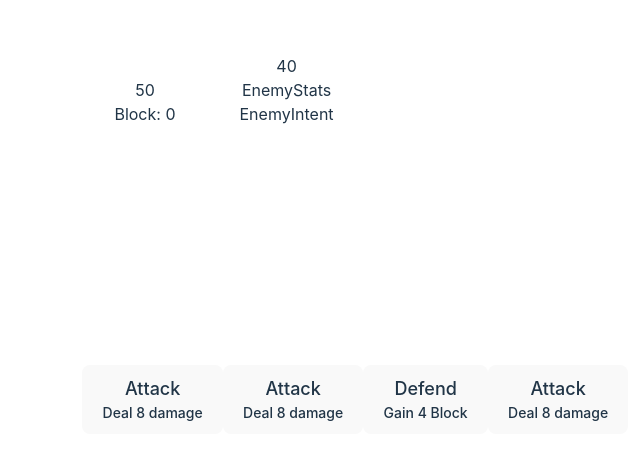
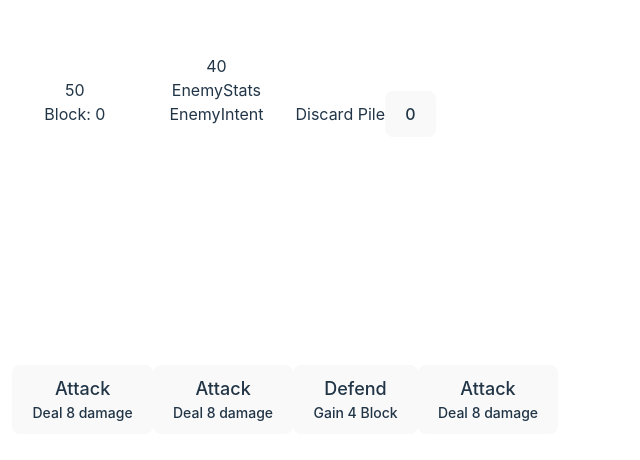
Before and after one commit to JonathanSchwob/vanquish, a React (Vite) app: page / in a window 1280 px wide. Shown: the part 310-770 px from the top of the page, without its empty margins (416-1056 px from the left). Built offline with nearby package versions, Linux system fonts and the light colour scheme.

Commit message:
add discard pile

```diff
--- a/src/PlayBoard.tsx
+++ b/src/PlayBoard.tsx
@@ -2,6 +2,7 @@ import { useState } from "react";
 import Player from "./components/Player";
 import Enemy from "./components/Enemy";
 import Hand from "./components/Hand";
+import DiscardPile from "./components/DiscardPile";
 
 type CardType = {
   name: string;
@@ -16,11 +17,9 @@ const PlayBoard = () => {
   //enemy
   const [enemyHp, setEnemyHp] = useState(40);
   const [enemyBlock, setEnemyBlock] = useState(0);
-  //discard
-  const [discardPile, setDiscardPile] = useState<CardType[]>([]);
-  //hand
-  const maxHandSize = 10;
-  const [handSize, setHandSize] = useState(8);
+  //discard pile
+  const [discardedCards, setDiscardedCards] = useState<CardType[]>([]);
+  //hand of cards
   const [handCards, setHandCards] = useState([
     {
       name: "Attack",
@@ -45,9 +44,8 @@ const PlayBoard = () => {
   ]);
 
   const cardClick = (id: number) => {
-    const newDiscardPile = [...discardPile];
+    const newDiscardPile = [...discardedCards];
     const clickedCard = handCards.find((card) => card.id === id);
-    console.log(clickedCard, "clik");
     if (clickedCard) {
       if (clickedCard.name === "Attack") {
         setEnemyHp((enemyHp) => enemyHp - clickedCard.stats);
@@ -58,7 +56,7 @@ const PlayBoard = () => {
       //discard
       newDiscardPile.push(clickedCard);
     }
-    setDiscardPile(newDiscardPile);
+    setDiscardedCards(newDiscardPile);
     setHandCards((handCards) => handCards.filter((card) => card.id != id));
   };
 
@@ -67,12 +65,9 @@ const PlayBoard = () => {
       <Player hp={playerHp} block={playerBlock} />
       <Enemy hp={enemyHp} />
       <Hand cards={handCards} cardClick={cardClick} />
+      <DiscardPile cards={discardedCards} />
     </>
   );
 };
 
 export default PlayBoard;
-
-// click card
-// card gets put into discard pile
-// card effect occurs on enemy
--- /dev/null
+++ b/src/components/DiscardPile.tsx
@@ -0,0 +1,15 @@
+type DiscardPileProps = {
+  cards: { name: string; id: number; stats: number }[];
+};
+
+const DiscardPile = ({ cards }: DiscardPileProps) => {
+  const numberOfCards = cards.length;
+  return (
+    <>
+      <span>Discard Pile</span>
+      <button>{numberOfCards}</button>
+    </>
+  );
+};
+
+export default DiscardPile;
--- a/src/components/Hand.tsx
+++ b/src/components/Hand.tsx
@@ -3,7 +3,7 @@ import Defend from "./cards/Defend";
 
 type HandProps = {
   cardClick(id: number): void;
-  cards: { name: string; id: number }[];
+  cards: { name: string; id: number; stats: number }[];
 };
 
 const Hand = ({ cardClick, cards }: HandProps) => {
```
